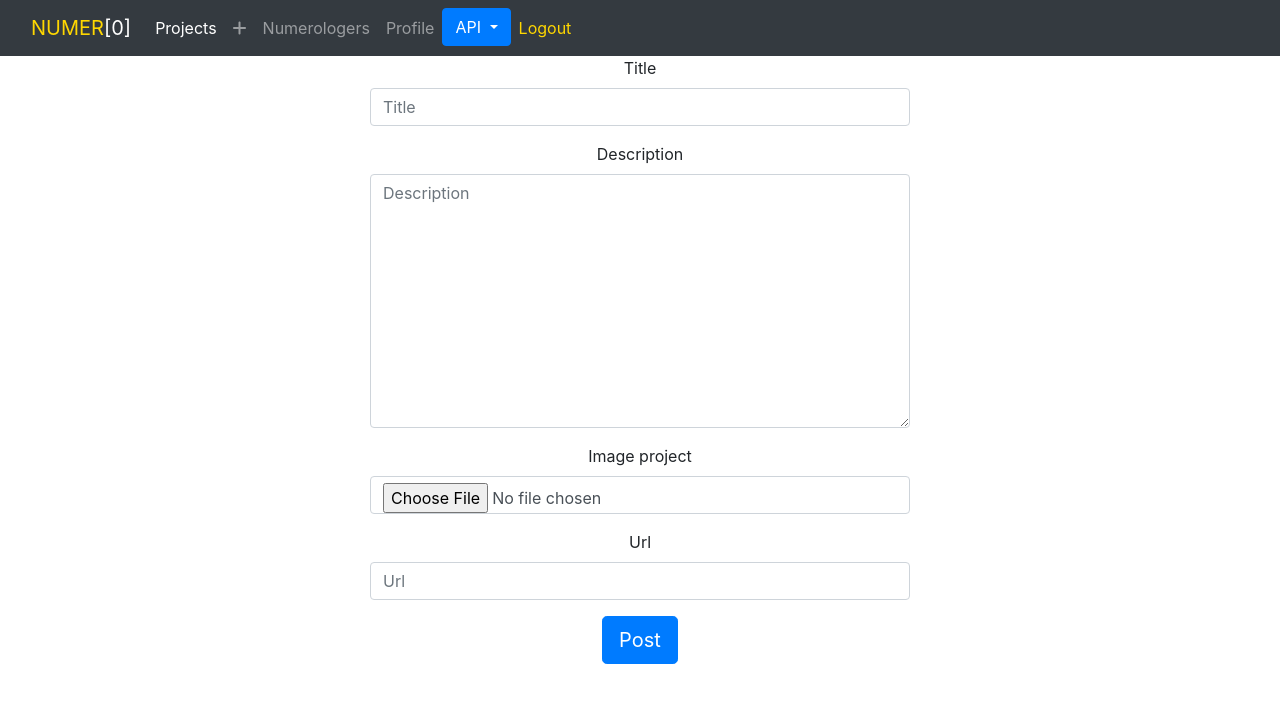
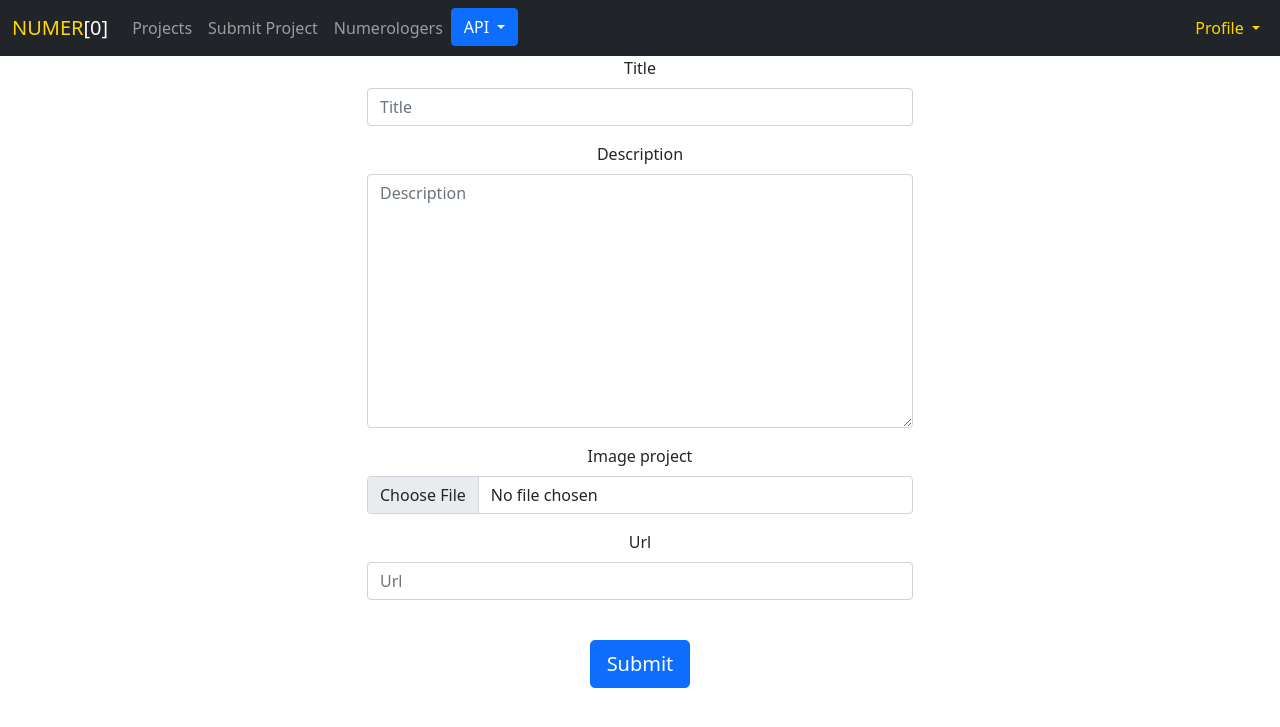
Before and after one commit to MalombaKevin/Numero-0, a Django app: page /newProject/ in a window 1280 px wide. Shown: the top 727 px of the page. Run offline with Django 4.2, Linux system fonts and the light colour scheme; the visitor is signed in with stand-in values (Sample User, id 1); some libraries are stand-ins or nearby versions.

Commit message:
Optimize Nav bar

```diff
--- a/numeroapp/templates/forms/new_project.html
+++ b/numeroapp/templates/forms/new_project.html
@@ -7,9 +7,10 @@
     <meta charset="UTF-8">
     <meta http-equiv="X-UA-Compatible" content="IE=edge">
     <meta name="viewport" content="width=device-width, initial-scale=1.0">
-    <link rel="stylesheet" href="https://cdn.jsdelivr.net/npm/bootstrap@4.6.1/dist/css/bootstrap.min.css"
-        integrity="sha384-zCbKRCUGaJDkqS1kPbPd7TveP5iyJE0EjAuZQTgFLD2ylzuqKfdKlfG/eSrtxUkn" crossorigin="anonymous">
+    <link rel="stylesheet" href="https://cdn.jsdelivr.net/npm/bootstrap@5.1.3/dist/css/bootstrap.min.css"
+        integrity="sha384-1BmE4kWBq78iYhFldvKuhfTAU6auU8tT94WrHftjDbrCEXSU1oBoqyl2QvZ6jIW3" crossorigin="anonymous">
     <script src="https://kit.fontawesome.com/9c5f6822d9.js" crossorigin="anonymous"></script>
+
     <title>Add Project</title>
 </head>
 
@@ -22,8 +23,8 @@
                 <form action="{%url 'new_project'%}" method="post" enctype="multipart/form-data">
                     {%csrf_token%}
 
-                    {% bootstrap_form form%}
-                    <input type="submit" class="btn btn-primary btn-lg" value="Post">
+                    {% bootstrap_form form%}<br>
+                    <input type="submit" class="btn btn-primary btn-lg" value="Submit">
                 </form>
             </div>
         </div>
@@ -34,7 +35,7 @@
 
 
 
-
+    <script src="https://cdn.jsdelivr.net/npm/bootstrap@5.1.3/dist/js/bootstrap.min.js" integrity="sha384-QJHtvGhmr9XOIpI6YVutG+2QOK9T+ZnN4kzFN1RtK3zEFEIsxhlmWl5/YESvpZ13" crossorigin="anonymous"></script>
 </body>
 
 </html>
--- a/numeroapp/templates/navbar.html
+++ b/numeroapp/templates/navbar.html
@@ -14,7 +14,7 @@
         </li>
 
         <li class="nav-item">
-          <a class="nav-link" href="{% url 'new_project' %}"><i class="fa-solid fa-plus"></i></a>
+          <a class="nav-link" href="{% url 'new_project' %}">Submit Project</a>
         </li>
 
 
@@ -22,9 +22,7 @@
           <a class="nav-link" href="{% url 'users'%}">Numerologers</a>
         </li>
 
-        <li class="nav-item">
-          <a class="nav-link" href="{% url 'profile'%}">Profile</a>
-        </li>
+
 
         <li>
           <div class="dropdown">
@@ -42,14 +40,20 @@
         </li>
       </ul>
 
+
       <ul class="navbar-nav">
-
-        <li class="nav-item">
-          <a class="nav-link" href="{%url 'logout'%}" style="text-decoration:none; color:gold">Logout</a>
+        <li class="nav-item dropdown">
+            <a class="nav-link dropdown-toggle" href="#" id="navbarDropdown" role="button" data-bs-toggle="dropdown" aria-expanded="false" style="text-decoration:none; color:GOLD"> Profile </a>
+            <ul class="dropdown-menu dropdown-menu-end" aria-labelledby="navbarDropdown">
+              <li class="nav-item">
+                <a class="nav-link"  href="{% url 'profile'%}" style="text-decoration:none; color:BLUE">Profile</a>
+              </li>
+                <li class="nav-item">
+                  <a class="nav-link" href="{%url 'logout'%}" style="text-decoration:none; color:RED">Logout</a>
+                </li>
+            </ul>
         </li>
-
-
-      </ul>
+    </ul>
 
 
 
```
